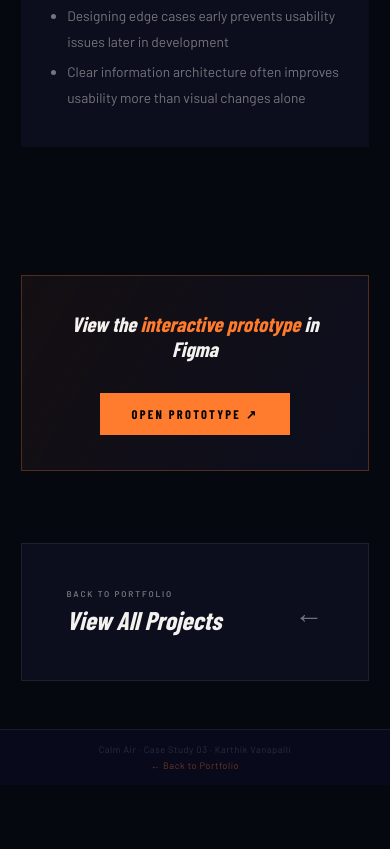
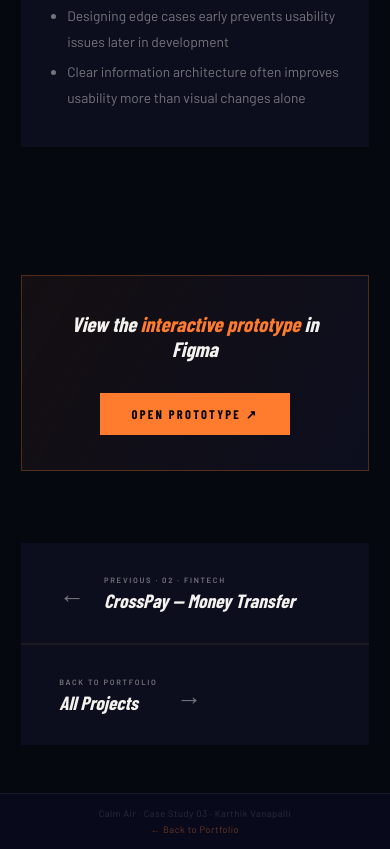
Before and after one commit to karthikvanapalli1505-kv/karthik-portfolio, a plain HTML site: page calmair-case-study.html in a window 390 px wide. Shown: the part 10615-11464 px from the top of the page. Before the commit the page ends 11400 px from the top, so only its background shows below. Drawn offline with nearby package versions, Linux system fonts and the light colour scheme; a web font is replaced by a local one.

Commit message:
Add files via upload

```diff
--- a/calmair-case-study.html
+++ b/calmair-case-study.html
@@ -162,6 +162,22 @@ footer{padding:1.4rem 3rem;border-top:1px solid var(--border);background:var(--d
 .back-float:hover{border-color:var(--ac);color:var(--ac);transform:translateX(-4px)}
 .back-float::before{content:'←';font-size:.9rem}
 @media(max-width:600px){.back-float{bottom:1.2rem;left:1rem;padding:.55rem 1rem;font-size:.65rem}}
+
+/* CASE NAV */
+.cs-nav{display:grid;grid-template-columns:1fr 1fr;gap:2px;margin-top:4.5rem;background:var(--border)}
+.cs-nav-item{display:flex;align-items:center;gap:1.2rem;padding:2rem 2.4rem;background:var(--card);text-decoration:none;color:inherit;transition:background .2s,transform .2s;position:relative;overflow:hidden}
+.cs-nav-item:hover{background:var(--card2)}
+.cs-nav-item.prev{flex-direction:row}
+.cs-nav-item.next{flex-direction:row-reverse;text-align:right}
+.cs-nav-item::before{content:'';position:absolute;bottom:0;left:0;right:0;height:2px;background:var(--ac);transform:scaleX(0);transform-origin:left;transition:transform .25s ease}
+.cs-nav-item.next::before{transform-origin:right}
+.cs-nav-item:hover::before{transform:scaleX(1)}
+.csnav-arr{font-size:1.6rem;color:var(--muted);transition:color .2s,transform .2s;flex-shrink:0}
+.cs-nav-item.prev:hover .csnav-arr{color:var(--ac);transform:translateX(-5px)}
+.cs-nav-item.next:hover .csnav-arr{color:var(--ac);transform:translateX(5px)}
+.csnav-label{font-size:.48rem;font-weight:700;letter-spacing:.22em;text-transform:uppercase;color:var(--muted);margin-bottom:.3rem}
+.csnav-name{font-family:'Barlow Condensed',sans-serif;font-size:clamp(1.2rem,2.2vw,2rem);font-weight:900;font-style:italic;color:var(--white);line-height:1.1}
+@media(max-width:640px){.cs-nav{grid-template-columns:1fr}.cs-nav-item.next{flex-direction:row;text-align:left}}
 </style>
 </head>
 <body>
@@ -435,13 +451,16 @@ footer{padding:1.4rem 3rem;border-top:1px solid var(--border);background:var(--d
     <a href="https://www.figma.com/proto/pKWuWHdJAUTjLcdCv6r4P9/CALM-AIR?page-id=48%3A181&node-id=76-32&viewport=866%2C303%2C0.23&t=5Lb3ioZF82tWhQJx-1&scaling=scale-down&content-scaling=fixed&starting-point-node-id=76%3A32" target="_blank" class="proto-btn">Open Prototype ↗</a>
   </div>
 
-  <a href="index.html" class="back-band reveal">
-    <div>
-      <div class="np-label">Back to Portfolio</div>
-      <div class="np-name">View All Projects</div>
-    </div>
-    <div class="np-arr">←</div>
+  <div class="cs-nav">
+  <a href="crosspay-case-study.html" class="cs-nav-item prev reveal">
+    <div class="csnav-arr">←</div>
+    <div><div class="csnav-label">Previous · 02 · Fintech</div><div class="csnav-name">CrossPay — Money Transfer</div></div>
   </a>
+  <a href="index.html" class="cs-nav-item next reveal">
+    <div><div class="csnav-label">Back to Portfolio</div><div class="csnav-name">All Projects</div></div>
+    <div class="csnav-arr">→</div>
+  </a>
+</div>
 
 </div>
 
```
Also changed, not shown: 3h-case-study.html (+25 -6 lines), crosspay-case-study.html (+25 -6 lines).
